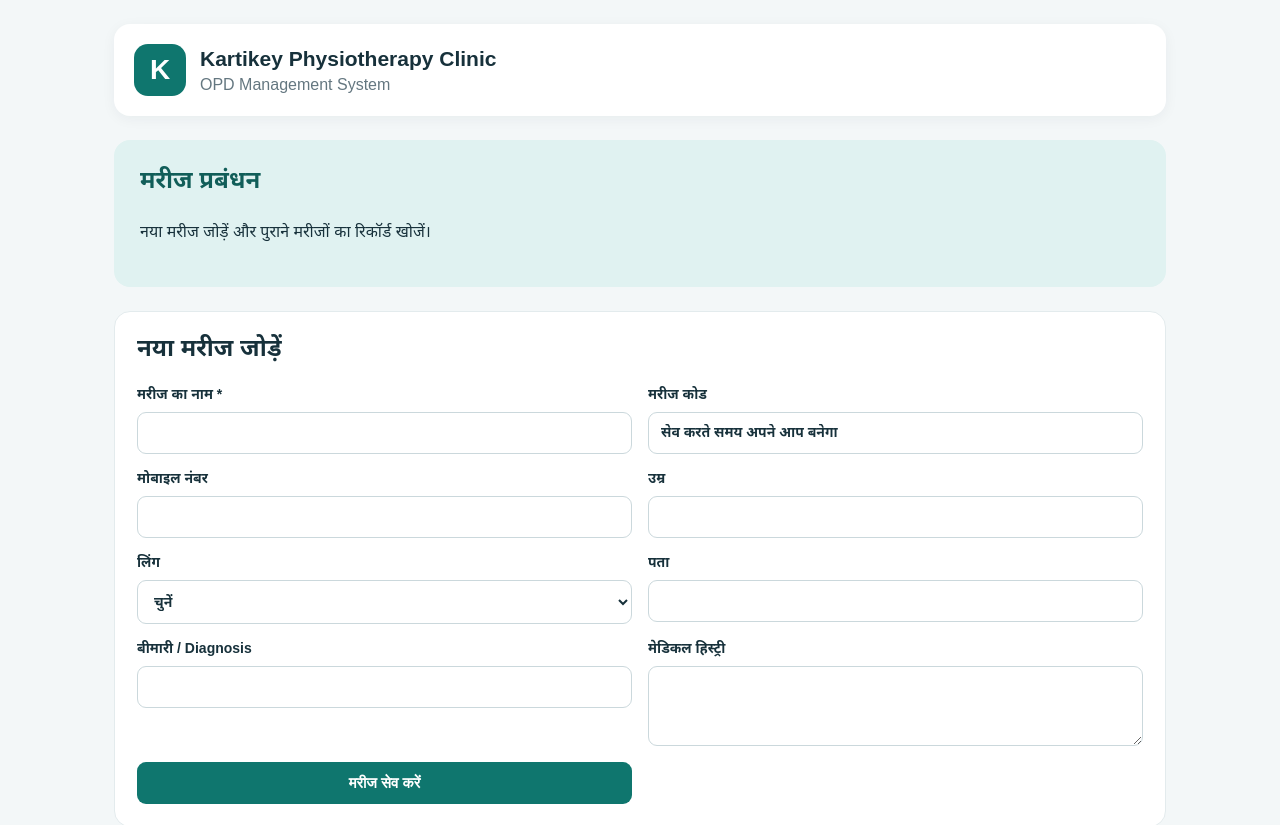
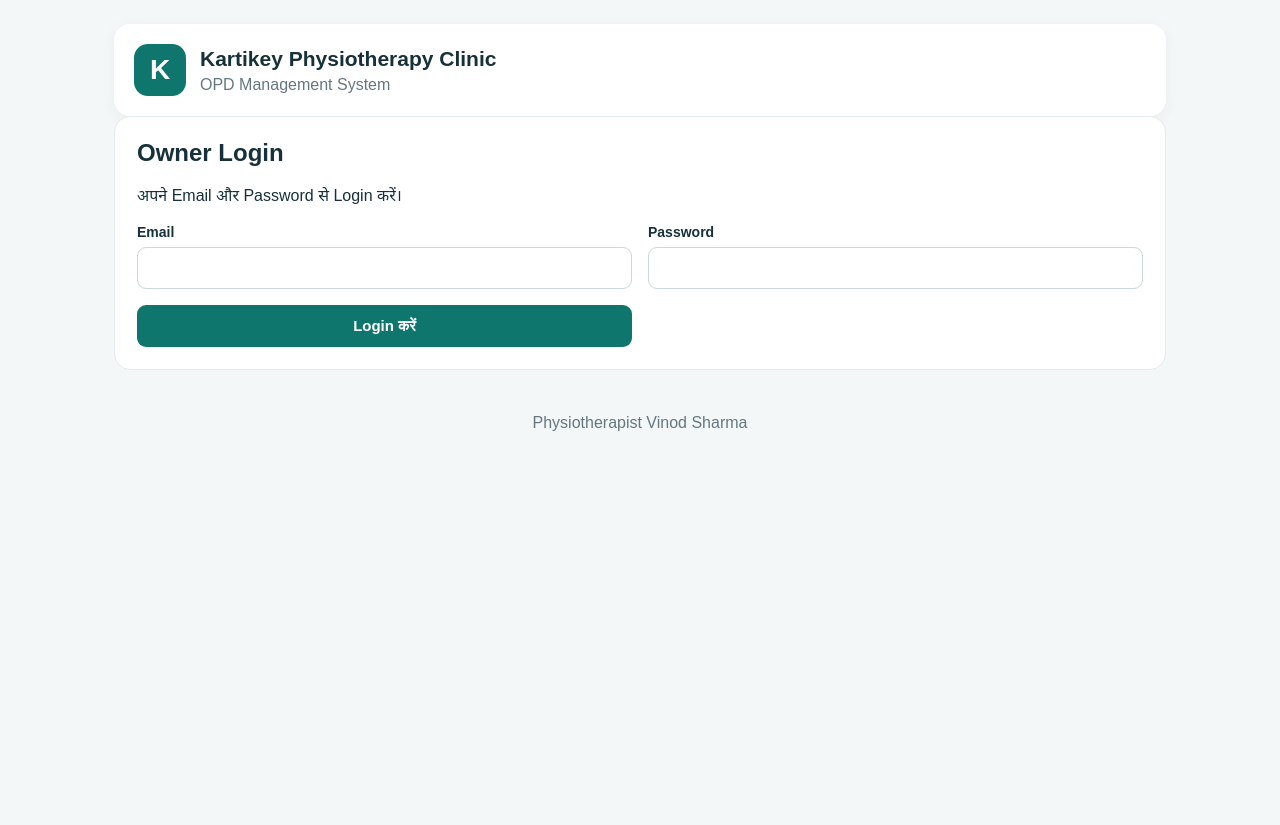
Before and after one commit to vinodsharma4063-source/kartikey-physio-opd, a React (Vite) app: page / in a window 1280 px wide. Shown: the top 825 px of the page. After the commit the page ends 800 px from the top, so only its background shows below. Built offline with nearby package versions, Linux system fonts and the light colour scheme; no server answers; the database is empty.

Commit message:
Add authentication and patient management features

```diff
--- a/src/main.jsx
+++ b/src/main.jsx
@@ -5,6 +5,11 @@ import { supabase } from "./supabase.js";
 import "./style.css";
 
 function App() {
+  const [session, setSession] = useState(null);
+  const [checking, setChecking] = useState(true);
+  const [email, setEmail] = useState("");
+  const [password, setPassword] = useState("");
+  const [loginError, setLoginError] = useState("");
   const [patients, setPatients] = useState([]);
   const [search, setSearch] = useState("");
   const [loading, setLoading] = useState(false);
@@ -21,6 +26,45 @@ function App() {
     medical_history: ""
   });
 
+  useEffect(() => {
+    supabase.auth.getSession().then(({ data, error }) => {
+      if (error) setLoginError(error.message);
+      setSession(data?.session || null);
+      setChecking(false);
+    });
+
+    const { data: listener } = supabase.auth.onAuthStateChange(
+      (_event, newSession) => {
+        setSession(newSession);
+      }
+    );
+
+    return () => listener.subscription.unsubscribe();
+  }, []);
+
+  useEffect(() => {
+    if (session) loadPatients();
+  }, [session]);
+
+  async function handleLogin(e) {
+    e.preventDefault();
+    setLoginError("");
+
+    const { error } = await supabase.auth.signInWithPassword({
+      email: email.trim(),
+      password
+    });
+
+    if (error) {
+      setLoginError("Login नहीं हुआ: " + error.message);
+    }
+  }
+
+  async function handleLogout() {
+    const { error } = await supabase.auth.signOut();
+    if (error) setMessage("Logout नहीं हुआ: " + error.message);
+  }
+
   async function loadPatients() {
     setLoading(true);
 
@@ -33,14 +77,11 @@ function App() {
       setMessage("मरीजों की सूची नहीं खुली: " + error.message);
     } else {
       setPatients(data || []);
+      setMessage("");
     }
 
     setLoading(false);
   }
-
-  useEffect(() => {
-    loadPatients();
-  }, []);
 
   function updateField(e) {
     setForm({ ...form, [e.target.name]: e.target.value });
@@ -53,38 +94,28 @@ function App() {
 
     if (error) throw error;
 
-    let highestNumber = 0;
+    let highest = 0;
 
     (data || []).forEach((patient) => {
       const match = String(patient.patient_code || "").match(/^K(\d+)$/i);
-
-      if (match) {
-        highestNumber = Math.max(highestNumber, Number(match[1]));
-      }
+      if (match) highest = Math.max(highest, Number(match[1]));
     });
 
-    return "K" + String(highestNumber + 1).padStart(3, "0");
+    return "K" + String(highest + 1).padStart(3, "0");
   }
 
   async function addPatient(e) {
     e.preventDefault();
-    if (saving) return;
-
+    setMessage("");
     setSaving(true);
-    setMessage("");
 
     try {
       const patientCode = await generatePatientCode();
 
       const { error } = await supabase.from("patients").insert([{
-        full_name: form.full_name,
+        ...form,
         patient_code: patientCode,
-        phone: form.phone,
-        age: form.age ? Number(form.age) : null,
-        gender: form.gender,
-        address: form.address,
-        diagnosis: form.diagnosis,
-        medical_history: form.medical_history
+        age: form.age ? Number(form.age) : null
       }]);
 
       if (error) throw error;
@@ -110,9 +141,59 @@ function App() {
   }
 
   const filtered = patients.filter((p) =>
-    [p.full_name, p.patient_code, p.phone]
-      .some((v) => String(v || "").toLowerCase().includes(search.toLowerCase()))
+    [p.full_name, p.patient_code, p.phone].some((v) =>
+      String(v || "").toLowerCase().includes(search.toLowerCase())
+    )
   );
+
+  if (checking) {
+    return <main className="app"><section className="card">लोड हो रहा है...</section></main>;
+  }
+
+  if (!session) {
+    return (
+      <main className="app">
+        <header className="header">
+          <div className="logo">K</div>
+          <div>
+            <h1>Kartikey Physiotherapy Clinic</h1>
+            <p>OPD Management System</p>
+          </div>
+        </header>
+
+        <section className="card">
+          <h2>Owner Login</h2>
+          <p>अपने Email और Password से Login करें।</p>
+
+          <form className="patient-form" onSubmit={handleLogin}>
+            <label>Email
+              <input
+                type="email"
+                value={email}
+                onChange={(e) => setEmail(e.target.value)}
+                required
+              />
+            </label>
+
+            <label>Password
+              <input
+                type="password"
+                value={password}
+                onChange={(e) => setPassword(e.target.value)}
+                required
+              />
+            </label>
+
+            <button type="submit">Login करें</button>
+          </form>
+
+          {loginError && <p role="alert">{loginError}</p>}
+        </section>
+
+        <footer>Physiotherapist Vinod Sharma</footer>
+      </main>
+    );
+  }
 
   return (
     <main className="app">
@@ -127,6 +208,8 @@ function App() {
       <section className="welcome">
         <h2>मरीज प्रबंधन</h2>
         <p>नया मरीज जोड़ें और पुराने मरीजों का रिकॉर्ड खोजें।</p>
+        <p>Login: {session.user.email}</p>
+        <button type="button" onClick={handleLogout}>Logout</button>
       </section>
 
       <section className="card">
@@ -211,7 +294,6 @@ function App() {
                 ))}
               </tbody>
             </table>
-
             {!loading && filtered.length === 0 && <p>अभी कोई मरीज नहीं मिला।</p>}
           </div>
         )}
```
